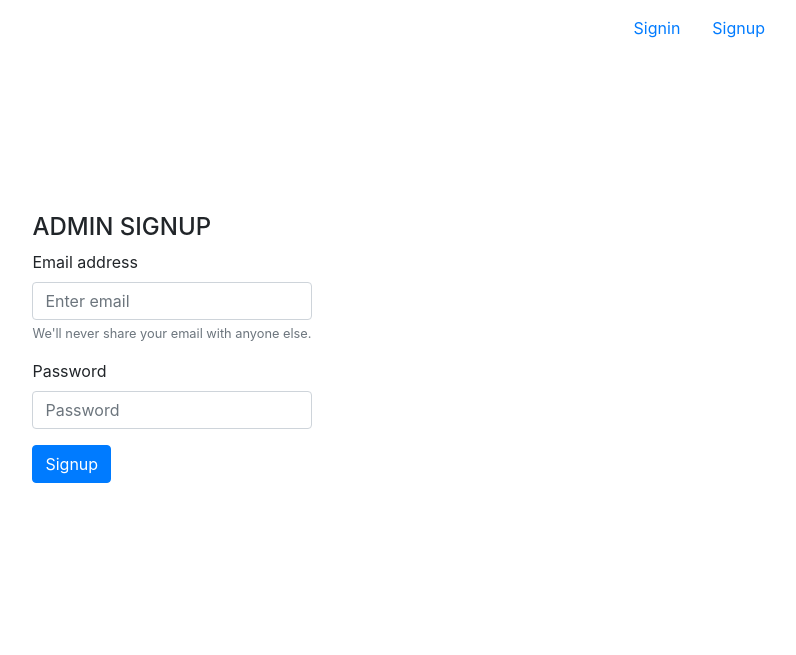
After one commit to nayanGowdaM/library-management-system, a Flask app: page /admin/signup/ in a window 1280 px wide. The commit adds this page. Shown: the top 655 px of the page, without its empty margins (468-1264 px from the left). Run offline with Flask 3, Linux system fonts and the light colour scheme; some libraries are stand-ins or nearby versions.

Commit message:
Admin Signup and SignIn

```diff
--- a/Models/UserDAO.py
+++ b/Models/UserDAO.py
@@ -34,8 +34,11 @@ class UserDAO():
 		name = user['name']
 		email = user['email']
 		password = user['password']
+		bio = user['bio']
+		mob = user['mobile']
+		lock = user['lock']
 
-		q = self.db.query("INSERT INTO @table (name, email, password) VALUES('{}', '{}', '{}');".format(name, email, password))
+		q = self.db.query("INSERT INTO @table (name, email, password, bio, mob) VALUES('{}', '{}', '{}', '{}', '{}');".format(name, email, password, bio, mob))
 		self.db.commit()
 
 		return q
--- a/app.py
+++ b/app.py
@@ -23,8 +23,8 @@ app.jinja_env.globals.update(
 
 # connects the blueprint with the main application
 app.register_blueprint(user_view,  url_prefix='/users/')
-app.register_blueprint(book_view,  url_prefix='/books')
-app.register_blueprint(admin_view,  url_prefix='/admin')
+app.register_blueprint(book_view,  url_prefix='/books/')
+app.register_blueprint(admin_view,  url_prefix='/admin/')
 
 
 
--- a/routes/admin.py
+++ b/routes/admin.py
@@ -1,4 +1,4 @@
-from flask import Blueprint, g, escape, session, redirect, render_template, request, jsonify, Response
+from flask import Blueprint, g, escape, session, redirect, render_template, request, jsonify, Response, url_for
 from app import DAO
 from Misc.functions import *
 
@@ -6,7 +6,7 @@ from Controllers.AdminManager import AdminManager
 from Controllers.BookManager import BookManager
 from Controllers.UserManager import UserManager
 
-admin_view = Blueprint('admin_routes', __name__, template_folder='../templates/admin/', url_prefix='/admin')
+admin_view = Blueprint('admin_routes', __name__, template_folder='/templates/')
 
 book_manager = BookManager(DAO)
 user_manager = UserManager(DAO)
@@ -14,18 +14,18 @@ admin_manager = AdminManager(DAO)
 
 
 @admin_view.route('/', methods=['GET'])
-@admin_manager.admin.login_required
+# @admin_manager.admin.login_required
 def home():
+	g.bg = 1
 	admin_manager.admin.set_session(session, g)
 
 	return render_template('admin/home.html', g=g)
 
 
+
 @admin_view.route('/signin/', methods=['GET', 'POST'])
 @admin_manager.admin.redirect_if_login
 def signin():
-	g.bg = 1
-
 	if request.method == 'POST':
 		_form = request.form
 		email = str(_form["email"])
@@ -43,7 +43,28 @@ def signin():
 
 		return render_template('admin/signin.html', error="Email or password incorrect")
 
-	return render_template('admin/signin.html')
+	return render_template('/admin/signin.html')
+
+
+@admin_view.route('/signup/', methods=['GET', 'POST'])
+@admin_manager.admin.redirect_if_login
+def signup():
+
+	if request.method == 'POST':
+		email = request.form.get('email')
+		password = request.form.get('password')
+
+		if  len(email) < 1 or len(password) < 1 :
+			return render_template('admin/signup.html', error="All fields are required")
+
+		new_admin = admin_manager.signup( email, hash(password))
+
+		if new_admin == "already_exists":
+			return render_template('admin/signup.html', error="User already exists with this email")
+
+		return render_template('admin/signin.html', msg="You've been registered!")
+
+	return render_template('admin/signup.html')
 
 
 @admin_view.route('/signout/', methods=['GET'])
@@ -51,7 +72,7 @@ def signin():
 def signout():
 	admin_manager.signout()
 
-	return redirect("/admin/", code=302)
+	return redirect(url_for('admin_routes.home'), code=302)
 
 
 @admin_view.route('/users/view/', methods=['GET'])
@@ -76,7 +97,7 @@ def books():
 	admin = admin_manager.get(id)
 	mybooks = book_manager.list(availability=0)
 
-	return render_template('books/views.html', g=g, books=mybooks, admin=admin)
+	return render_template('admin/books/views.html', g=g, books=mybooks, admin=admin)
 
 @admin_view.route('/books/<int:id>')
 @admin_manager.admin.login_required
@@ -93,7 +114,7 @@ def view_book(id):
 		if b and len(b) <1:
 			return render_template('books/book_view.html', error="No book found!")
 
-		return render_template("books/book_view.html", books=b, books_owners=users, g=g)
+		return render_template("admin/books/book_view.html", books=b, books_owners=users, g=g)
 
 
 @admin_view.route('/books/add', methods=['GET', 'POST'])
@@ -101,7 +122,7 @@ def view_book(id):
 def book_add():
 	admin_manager.admin.set_session(session, g)
 
-	return render_template('books/add.html', g=g)
+	return render_template('admin/books/add.html', g=g)
 
 
 @admin_view.route('/books/edit/<int:id>', methods=['GET', 'POST'])
@@ -115,7 +136,7 @@ def book_edit(id):
 		if b and len(b) <1:
 			return render_template('edit.html', error="No book found!")
 
-		return render_template("books/edit.html", book=b, g=g)
+		return render_template("admin/books/edit.html", book=b, g=g)
 
 	return redirect('/books')
 
@@ -148,6 +169,6 @@ def search():
 	d=book_manager.search(keyword, 0)
 
 	if len(d) >0:
-		return render_template("books/views.html", search=True, books=d, count=len(d), keyword=escape(keyword), g=g, admin=admin)
+		return render_template("admin/books/views.html", search=True, books=d, count=len(d), keyword=escape(keyword), g=g, admin=admin)
 
-	return render_template('books/views.html', error="No books found!", keyword=escape(keyword))
+	return render_template('admin/books/views.html', error="No books found!", keyword=escape(keyword))
--- /dev/null
+++ b/templates/admin/signup.html
@@ -0,0 +1,36 @@
+{% extends "/shared/admin_layout.html" %}
+
+{% block title %}Admin Signup{% endblock %}
+
+{% block head %}
+    {{ super() }}
+    <link rel="stylesheet" href="/static/home.css" />
+{% endblock %}
+
+{% block content %}
+    <div class="container d-flex h-75">
+        <div class="row justify-content-center align-self-center welcome">
+            <div style="width:100%">
+                <h4>ADMIN SIGNUP</h4>
+                {% if error %}
+                    <div class="alert alert-danger">
+                        {{ error }}
+                    </div>
+                {% endif %}
+
+                <form action="{{url_for('admin_routes.signup')}}" method="POST">
+                    <div class="form-group">
+                        <label for="exampleInputEmail1">Email address</label>
+                        <input type="email" class="form-control" name="email" aria-describedby="emailHelp" placeholder="Enter email">
+                        <small id="emailHelp" class="form-text text-muted">We'll never share your email with anyone else.</small>
+                    </div>
+                    <div class="form-group">
+                        <label for="exampleInputPassword1">Password</label>
+                        <input type="password" class="form-control" id="password" name="password" placeholder="Password">
+                    </div>
+                    <button type="submit" class="btn btn-primary">Signup</button>
+                </form>
+            </div>
+        </div>
+    </div>
+{% endblock %}
--- a/templates/shared/admin_layout.html
+++ b/templates/shared/admin_layout.html
@@ -1,6 +1,7 @@
 <html>
 <!-- What the page is called in the tab bar  -->
 <!-- We will add out stylsheet here later -->
+  <!-- admin_Layout.html -->
 <head>
 	{%block head %}
 	<meta charset="utf-8">
@@ -23,26 +24,33 @@
 	<div class="container-fluid">
 		<div class="navbar justify-content-end">
 			<ul class="nav">
-			  {% if g and g.user %}
+			  {% if g and g.user%}
 				  <li class="nav-item">
-				    <a class="nav-link active" href="/admin/">Home</a>
+				    <a class="nav-link active" href={{url_for('admin_routes.home')}}>Home</a>
 				  </li>
 				  <li class="nav-item dropdown">
 				    <a class="nav-link dropdown-toggle" id="navbarDropdown" role="button" data-toggle="dropdown" aria-haspopup="true" aria-expanded="false" href="#">Manage Books</a>
 					<div class="dropdown-menu" aria-labelledby="navbarDropdown">
-					  <a class="dropdown-item" href="/admin/books"><i class="bi bi-view-list"></i> View Books</a>
-					  <a class="dropdown-item" href="/admin/books/add"><i class="bi bi-journal-plus"></i> Add Book</a>
+					  <a class="dropdown-item" href={{url_for('admin_routes.books')}}><i class="bi bi-view-list"></i> View Books</a>
+					  <a class="dropdown-item" href={{url_for('admin_routes.book_add')}}><i class="bi bi-journal-plus"></i> Add Book</a>
 					</div>
 				  </li>
 				  <li class="nav-item">
-				    <a class="nav-link" href="/admin/users/view/">Manage Users</a>
+				    <a class="nav-link" href={{url_for('admin_routes.users_view')}}>Manage Users</a>
 				  </li>
 				  <li class="nav-item">
-				    <a class="nav-link active" href="/admin/signout">Sign out</a>
+				    <a class="nav-link active" href={{url_for('admin_routes.signout')}}>Sign out</a>
 				  </li>
 				  <!-- <li class="nav-item">
 				    <a class="nav-link" href="/user/">Profile</a>
 				  </li> -->
+				  {% else %}
+				  <li class="nav-item">
+				    <a class="nav-link" href={{url_for('admin_routes.signin')}}>Signin</a>
+				  </li>
+				  <li class="nav-item">
+				    <a class="nav-link" href={{url_for('admin_routes.signup')}}>Signup</a>
+				  </li>
 			  {% endif %}
 			</ul>
 		</div>
--- a/templates/shared/layout.html
+++ b/templates/shared/layout.html
@@ -1,6 +1,7 @@
 <html>
 <!-- What the page is called in the tab bar  -->
 <!-- We will add out stylsheet here later -->
+ <!-- Layout.html -->
 <head>
 	{%block head %}
 	<meta charset="utf-8">
@@ -42,6 +43,9 @@
 				  <li class="nav-item">
 				    <a class="nav-link" href={{url_for('user_routes.signup')}}>Signup</a>
 				  </li>
+				  <li class="nav-item">
+				    <a class="nav-link" href={{url_for('admin_routes.home')}}>Admin</a>
+				  </li>
 			  {% endif %}
 			</ul>
 		</div>
```
Also changed, not shown: Controllers/AdminManager.py (+13 -0 lines), Controllers/UserManager.py (+9 -2 lines), Models/AdminDAO.py (+10 -0 lines), routes/user.py (+13 -13 lines), templates/signup.html (+10 -6 lines).
